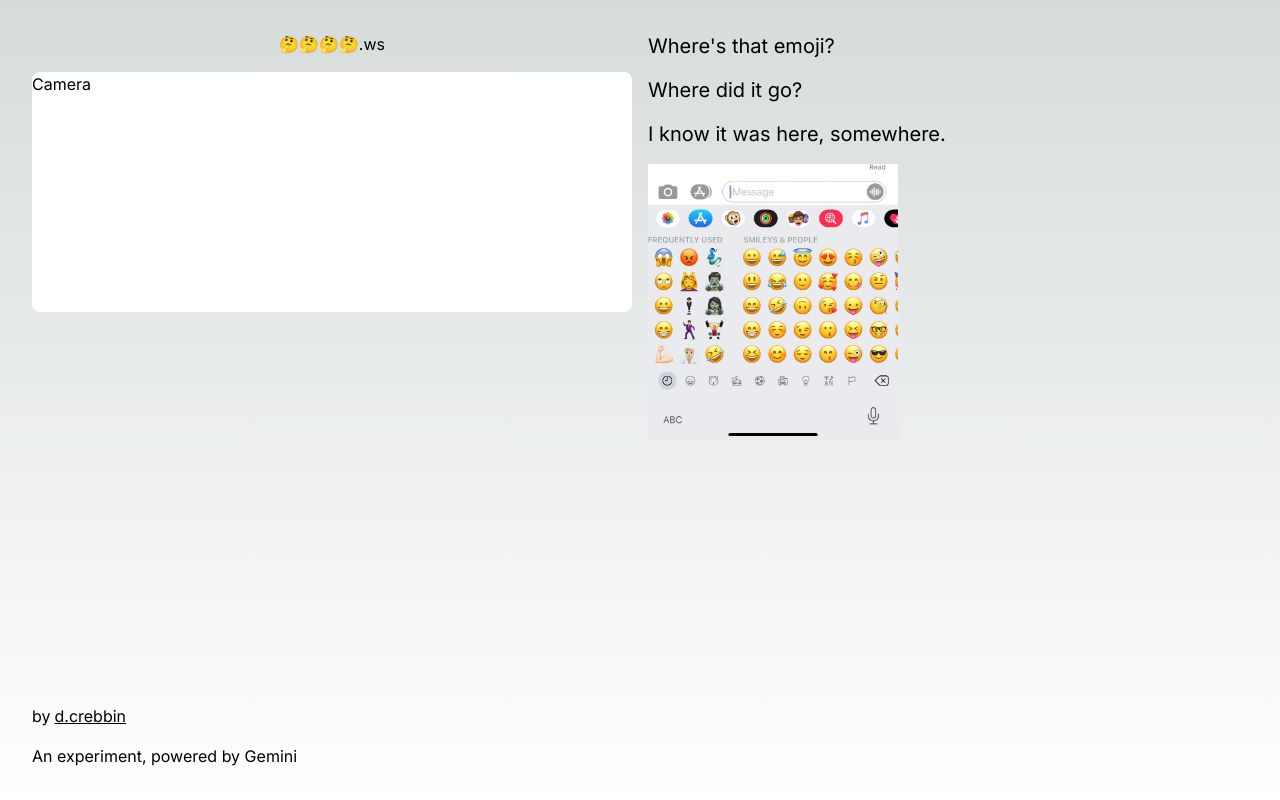
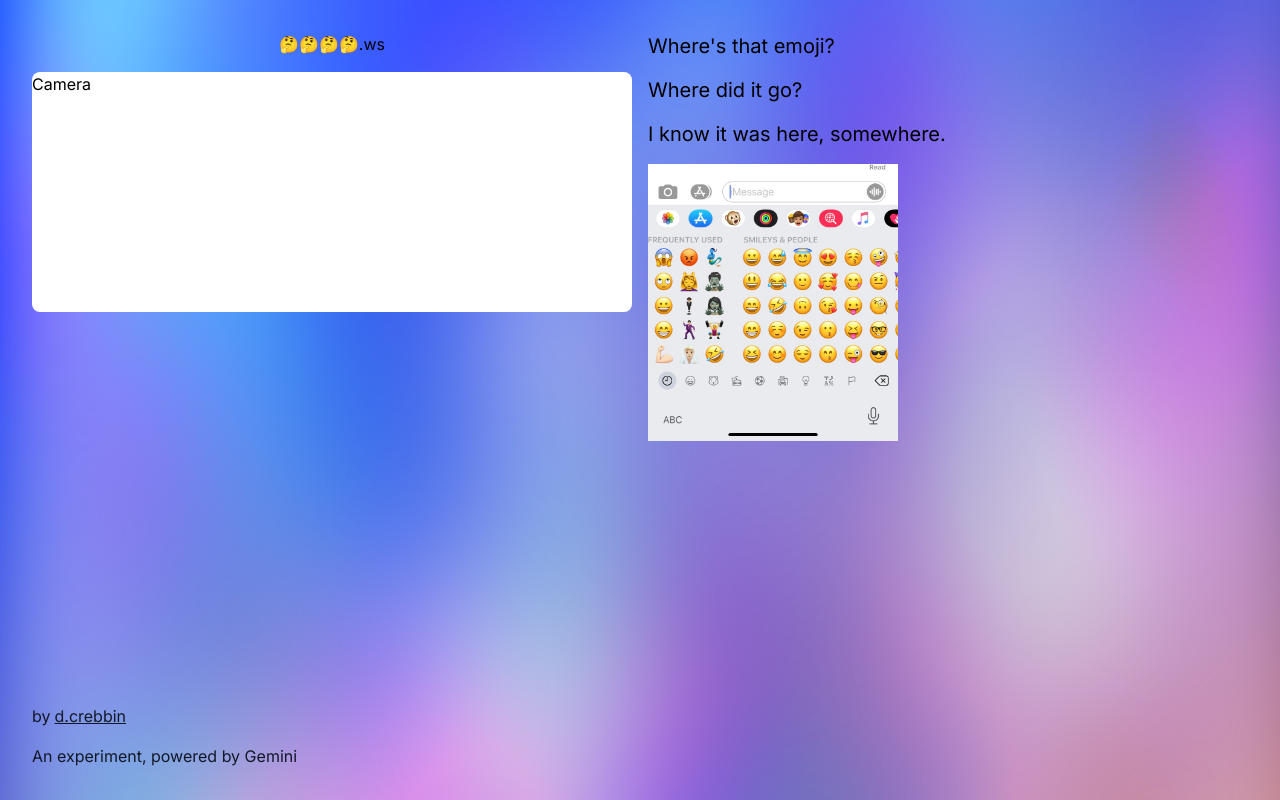
Before and after one commit to dcrebbin/gemini-emoji-guessing, a Next.js app: page / in a window 1280 px wide. Built offline with nearby package versions, Linux system fonts and the light colour scheme.

Commit message:
added cool background

```diff
--- a/src/app/page.tsx
+++ b/src/app/page.tsx
@@ -2,7 +2,7 @@ import Image from "next/image";
 
 export default function Home() {
   return (
-    <main className="flex min-h-screen flex-col items-center justify-between p-8">
+    <main className="flex min-h-screen flex-col items-center justify-between p-8 bg-no-repeat bg-cover bg-[url('/images/ffflux.svg')]">
       <div className="grid grid-cols-1 lg:grid-cols-2 gap-4 direct grid-flow-col-row w-full h-full">
         <div className="w-full flex flex-col items-center gap-4">
           <h1>🤔🤔🤔🤔.ws</h1>
@@ -17,7 +17,7 @@ export default function Home() {
           <Image alt="emoji keyboard" src="/images/emoji-keyboard.jpg" width={250} height={200} />
         </div>
       </div>
-      <div className="w-full flex flex-col gap-4 justify-between">
+      <div className="w-full flex flex-col gap-4 justify-between text-gray-900">
         <p className="flex gap-1">
           by
           <a className="underline" href="https://dcrebb.in">
```
Also changed, not shown: public/images/ffflux.svg (added).
